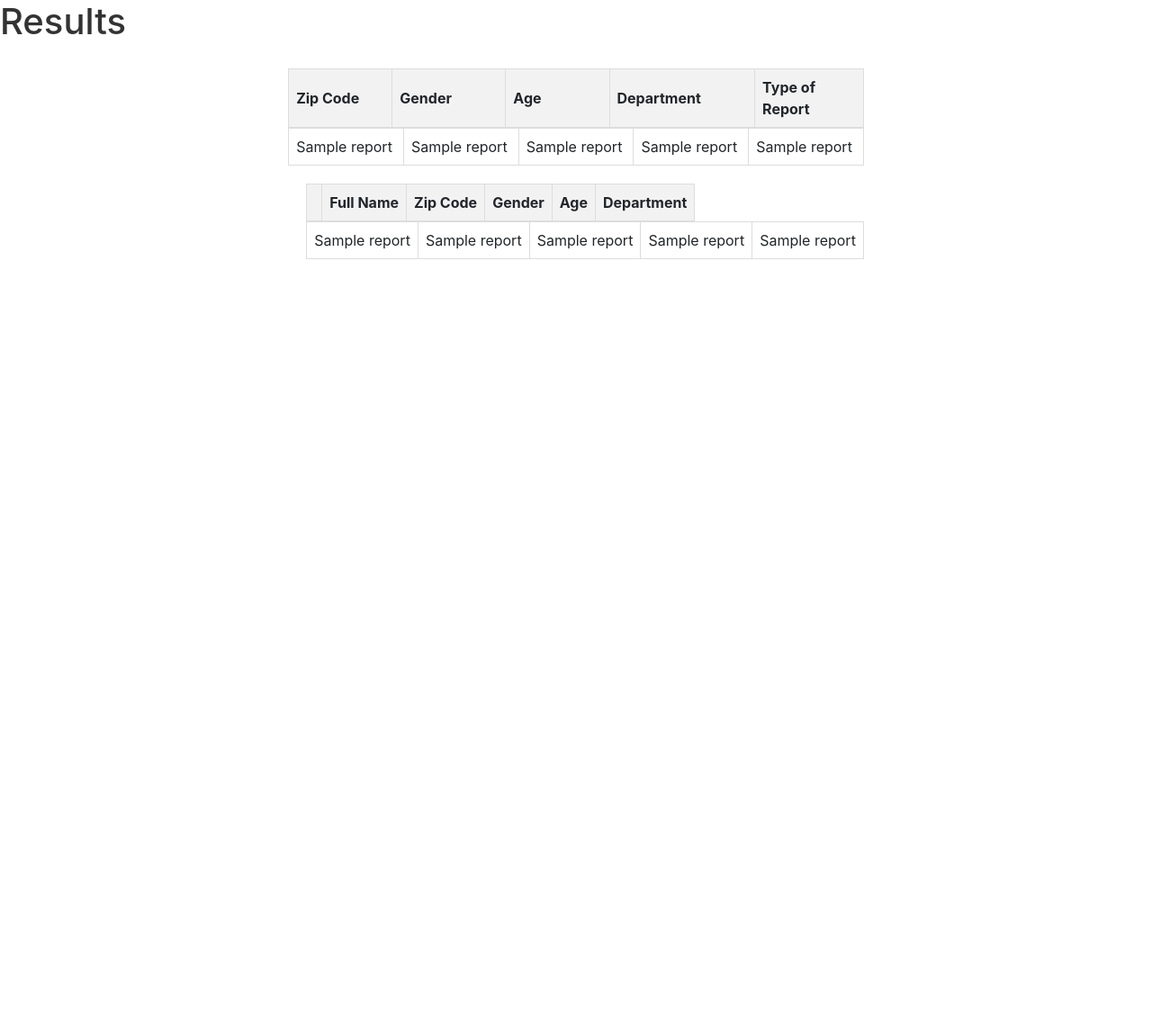
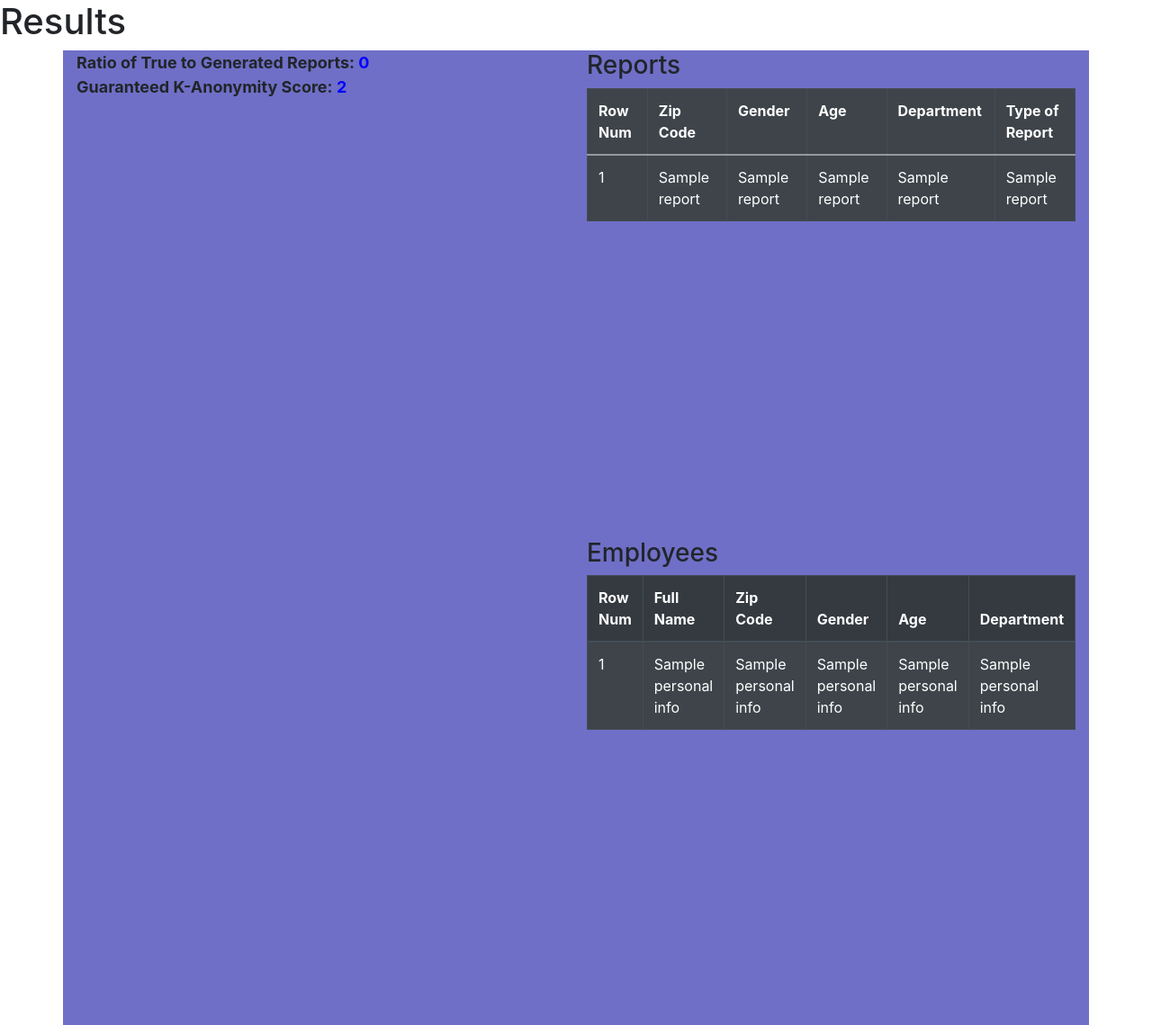
Before and after one commit to BusherBridi/PrivacyEngineerinProject, a Flask app: page /results in a window 1280 px wide. Shown: the whole page at 90% size. Before the commit the page ends 288 px from the top, so only its background shows below. Run offline with Flask 3, Linux system fonts and the light colour scheme; a database or web service that is not in the repository returns one stand-in record (values such as "Sample title"); data that the repository does not hold is empty; some libraries are stand-ins or nearby versions.

Commit message:
added features

```diff
--- a/Privacy Engineering Project/Server/app.py
+++ b/Privacy Engineering Project/Server/app.py
@@ -135,7 +135,7 @@
 
     return k, equivalence_classes
 def generate_zip_code():
-    return f"{random.randint(98000, 99999)}"
+    return f"{random.randint(99900, 99999)}"
 
 def generate_dummy_data(num_entries):
     zip_codes = [generate_zip_code() for _ in range(20)]
@@ -203,7 +203,7 @@
     fetchQuery = pd.read_sql_query("SELECT * FROM reports", connection)
     connection.commit()
     df = pd.DataFrame(fetchQuery, columns=["zip_code", "gender", "age", "department", "type_of_report"])
-    kScore, eqv_classes = calculateKScore(df, ["gender"])
+    kScore, eqv_classes = calculateKScore(df, ["gender", "department", "type_of_report"])
     print("kscore = " + str(kScore))
 
     while kScore < TARGET_K_SCORE:
@@ -212,8 +212,9 @@
         fetchQuery = pd.read_sql_query("SELECT * FROM reports", connection)
         connection.commit()
         df = pd.DataFrame(fetchQuery, columns=["zip_code", "gender", "age", "department", "type_of_report"])
-        kScore, eqv_classes = calculateKScore(df, ["gender"])
-        print("Inserted data: Current KScore = " + str(kScore))
+        kScore, eqv_classes = calculateKScore(df, ["gender", "department", "type_of_report"])
+        print("Inserted data: " + str(fakeData))
+        print("Current KScore = " + str(kScore))
 
     cursor.execute("INSERT INTO reports (full_name, zip_code, gender, social_security, age, employee_number, department, type_of_report, email, phone_number, is_true) VALUES (%s, %s, %s, %s, %s, %s, %s, %s, %s, %s, %s )", (fullName, zipCode, gender, socialSecurityNumber, age, employeeNumber, department, typeOfReport, email, phoneNumber, isTrue))
     cursor.execute("INSERT INTO personal_info (full_name, zip_code, gender, age, department, social_security) VALUES (%s, %s, %s, %s, %s, %s)", (fullName, zipCode, gender, age, department, socialSecurityNumber))
@@ -229,12 +230,19 @@
     cursor.execute("SELECT * FROM reports;")
     reports_data = cursor.fetchall()
     # today = datetime.today()
-    cursor.execute("SELECT * FROM users;")
-    users_data = cursor.fetchall()
+    cursor.execute("SELECT * FROM personal_info;")
+    personal_info = cursor.fetchall()
+    cursor.execute("SELECT COUNT(*) FROM reports WHERE is_true = true;")
+    true_count = cursor.fetchone()[0]
+    cursor.execute("SELECT COUNT(*) FROM reports WHERE is_true = false;")
+    false_count = cursor.fetchone()[0]
     connection.commit()
     connection.close()
+    total_count = true_count + false_count
+    ratio = true_count / total_count if total_count > 0 else 0
+    ratio = round(ratio, 3)
     # print(table_data[0])
-    return render_template('results.html',reports_data = reports_data, users_data=users_data)
+    return render_template('results.html',reports_data = reports_data, personal_info=personal_info, ratio=ratio, kScore = TARGET_K_SCORE)
 
 
 @app.route('/test')
--- a/Privacy Engineering Project/Server/static/results.css
+++ b/Privacy Engineering Project/Server/static/results.css
@@ -1,102 +1,30 @@
-/* Adjusted CSS for the Results page */
-
 body {
-    font-family: 'Arial', sans-serif;
-    background-color: #f4f4f4;
-    margin: 0;
-    padding: 0;
+    background-color: red;
+  }
+  .selected {
+    background-color: #007bff !important; /* Use !important to override the striped background color */
+    color: #ffffff; /* Change this color to your desired text color for the selected row */
+}
+.my-custom-scrollbar {
+    position: relative;
+    height: 500px;
+    overflow: auto;
+    }
+    .table-wrapper-scroll-y {
+    display: block;
+    }
+.container {
+    background-color: rgb(111, 111, 199);
 }
 
-.results-container {
-    display: flex;
-    justify-content: space-around; /* Adjust as needed */
+.fw-bold {
+    font-size: large;
 }
 
-.table-wrapper {
-    /* Remove the margin-left for spacing */
+.true-ratio{
+    color: blue;
 }
 
-/* Add other styles as needed */
-
-h1 {
-    color: #333;
+.k-score{
+    color: blue;
 }
-
-table {
-    width: 100%;
-    border-collapse: collapse;
-    margin-top: 20px;
-}
-
-th, td {
-    border: 10px solid #ddd;
-    padding: 8px;
-    text-align: left;
-}
-
-th {
-    background-color: #f2f2f2;
-    transition: background-color 0.3s;  /* Add a smooth transition effect */
-}
-
-th:hover {
-    background-color: #ddd;  /* Highlighted color on hover */
-}
-
-tr:hover {
-    background-color: #f5f5f5;
-}
-
-/* Additional styles for selected headers outside the container */
-#selected-headers {
-    margin-top: 20px;
-    font-weight: bold;
-    text-align: center;  /* Center the text */
-    padding: 10px;  /* Add some padding for better visibility */
-    background-color: #f2f2f2;  /* Background color for better contrast */
-    border-radius: 8px;
-    box-shadow: 0 0 5px rgba(0, 0, 0, 0.1);
-}
-#pagination-container {
-    margin-top: 10px;
-}
-
-.hidden-row {
-    display: none;
-}
-
-/* Add this to your results.css file */
-
-.results-container .table-container {
-    max-height: 400px; /* Set a maximum height for scrolling */
-    overflow: auto; /* Enable scrolling */
-}
-
-.results-container table {
-    width: 100%;
-    border-collapse: collapse;
-}
-
-.results-container thead, .results-container tbody {
-    display: block;
-}
-
-.results-container tbody {
-    overflow-y: auto;
-    max-height: 300px; /* Set a maximum height for vertical scrolling */
-}
-
-.results-container th, .results-container td {
-    padding: 8px;
-    text-align: left;
-    border: 1px solid #ddd;
-}
-
-.results-container th {
-    background-color: #f2f2f2;
-}
-
-/* Additional styles for the second table */
-.results-container .table-wrapper:nth-child(2) {
-    margin-left: 20px; /* Adjust as needed for spacing between tables */
-}
--- a/Privacy Engineering Project/Server/static/results.js
+++ b/Privacy Engineering Project/Server/static/results.js
@@ -1,88 +1,63 @@
-document.addEventListener('DOMContentLoaded', function () {
-    const headers = document.querySelectorAll('th');
+document.addEventListener("DOMContentLoaded", function () {
+    // Get the tables
+    var employeesTable = document.getElementById("employeesTable");
+    var reportsTable = document.getElementById("reportsTable");
 
-    // Add click event listener to each header
-    headers.forEach(header => {
-        header.addEventListener('click', function () {
-            // Toggle the 'selected' class on click
-            this.classList.toggle('selected');
-
-            // Display selected headers
-            displaySelectedHeaders();
-
-            // Recalculate and display K-Score
-            displayKScore();
-        });
+    // Add click event listener to the employees table
+    employeesTable.addEventListener("click", function (event) {
+        handleRowClick(event, employeesTable);
     });
 
-    // Function to display selected headers
-    function displaySelectedHeaders() {
-        const headers = document.querySelectorAll('th');  // Include this line
-        const selectedHeaders = Array.from(headers)
-            .filter(header => header.classList.contains('selected'))
-            .map(header => header.textContent);
+    // Function to handle row clicks for the employees table
+    function handleRowClick(event, table) {
+        var target = event.target;
 
-        // Update the content of the element with id 'selected-headers'
-        const selectedHeadersElement = document.getElementById('selected-headers');
-        if (selectedHeadersElement) {
-            const title = selectedHeaders.length > 0 ? 'Selected Headers: ' : 'Selected Headers:';
-            selectedHeadersElement.textContent = title + selectedHeaders.join(', ');
+        // Check if the clicked element is a table cell
+        if (target.tagName === "TD") {
+            // Remove existing selection
+            var selectedRows = table.querySelectorAll("tbody tr.selected");
+            selectedRows.forEach(function (row) {
+                row.classList.remove("selected");
+            });
 
-            // Show the Remove button if there are selected headers
-            const removeButton = document.getElementById('remove-button');
-            if (removeButton) {
-                removeButton.style.display = selectedHeaders.length > 0 ? 'inline-block' : 'none';
+            // Get the clicked row
+            var currentRow = target.parentNode;
+
+            // Add a class to highlight the selected row
+            currentRow.classList.add("selected");
+
+            // Get the row data
+            var rowData = [];
+            var cells = currentRow.getElementsByTagName("td");
+
+            for (var i = 0; i < cells.length; i++) {
+                rowData.push(cells[i].innerText);
             }
+
+            // Log the rowData to the console (replace with your actual logic)
+            console.log("Selected Row Data (Employees):", rowData);
+
+            // Access data from the Reports table (call the function)
+            var reportsData = getReportsTableData();
+            console.log("Data from Reports Table:", reportsData);
         }
     }
 
-    // Function to calculate and display K-Score
-    function displayKScore() {
-        const kScore = calculateKScore();
-        console.log('K-Score:', kScore);
+    // Function to get data from the Reports table
+    function getReportsTableData() {
+        var reportsData = [];
+        var rows = reportsTable.querySelectorAll("tbody tr");
 
-        // Update the content of the element with id 'k-score'
-        const kScoreElement = document.getElementById('k-score');
-        if (kScoreElement) {
-            kScoreElement.textContent = 'K-Score: ' + kScore;
-        }
+        rows.forEach(function (row) {
+            var rowData = [];
+            var cells = row.getElementsByTagName("td");
+
+            for (var i = 0; i < cells.length; i++) {
+                rowData.push(cells[i].innerText);
+            }
+
+            reportsData.push(rowData);
+        });
+        return reportsData;
     }
-
-    function calculateKScore() {
-            const headers = document.querySelectorAll('th.selected');
-            const columns = Array.from(headers).map(header => Array.from(headers).indexOf(header) + 1);
-
-            const uniqueValuesList = columns.map(columnIndex => {
-                const uniqueValues = new Set();
-                const rows = document.querySelectorAll('tbody tr');
-
-                rows.forEach(row => {
-                    const value = row.querySelector(`td:nth-child(${columnIndex})`).textContent;
-                    uniqueValues.add(value);
-                });
-
-                return uniqueValues.size;
-            });
-
-            console.log(uniqueValuesList);
-        }
-
-
-    // Remove button click event listener
-    const removeButton = document.getElementById('remove-button');
-    if (removeButton) {
-        removeButton.addEventListener('click', function () {
-            // Your logic to remove data based on selected headers goes here
-            // ...
-
-            // Optionally, clear selected headers and update display
-            headers.forEach(header => header.classList.remove('selected'));
-            displaySelectedHeaders();
-            displayKScore();
-        });
-    }
-
-    // Initial display of selected headers and K-Score
-    displaySelectedHeaders();
-    displayKScore();
 });
--- a/Privacy Engineering Project/Server/templates/results.html
+++ b/Privacy Engineering Project/Server/templates/results.html
@@ -1,5 +1,6 @@
 <!DOCTYPE html>
 <html lang="en">
+
 
 <head>
     <meta charset="UTF-8">
@@ -16,103 +17,75 @@
 
 <body>
     <h1>Results</h1>
-    <div class="results-container">
+    <div class="container">
+        <div class="row">
+            <div class="col">
+                <b class ="fw-bold" >Ratio of True to Generated Reports: <span class = "true-ratio">{{ratio}}</span></b>
+                <br>
+                <b class ="fw-bold"  >Guaranteed K-Anonymity Score: <span class = "k-score">{{ kScore }}</span></b>
+            </div>
+            <div class="col">
 
+                <!-- Display results -->
+                <h3>Reports</h3>
+                <div class="table-wrapper-scroll-y my-custom-scrollbar">
+                    <table class="table table-dark table-striped table-bordered " id = "reportsTable">
 
-        <!-- Wrap the table inside a container div -->
-        <div class="table-wrapper">
-            <div class="table-container">
-                <!-- Display results -->
-                <table>
-                    <thead>
                         <tr>
-                            <!-- <th style="width: 10%;"></th> -->
-                            <th style="width: 10%;">Zip Code</th>
-                            <th style="width: 10%;">Gender</th>
-                            <th style="width: 10%;">Age</th>
-                            <th style="width: 10%;">Department</th>
-                            <th style="width: 10%;">Type of Report</th>
-                            <!-- <th>Email</th> -->
-                            <!-- <th>Phone Number</th> -->
+                            <th>Row Num</th>
+                            <th>Zip Code</th>
+                            <th>Gender</th>
+                            <th>Age</th>
+                            <th>Department</th>
+                            <th>Type of Report</th>
                         </tr>
                         </thead>
                         <tbody>
                             {% for result in reports_data %}
                             <tr>
-                            <!-- <td style="width: 10%">{{ result[0] }}</td> -->
-                            <td style="width: 10%">{{ result[2] }}</td>
-                            <td style="width: 10%">{{ result[3] }}</td>
-                            <td style="width: 10%">{{ result[5] }}</td>
-                            <td style="width: 10%">{{ result[7] }}</td>
-                            <td style="width: 10%">{{ result[8] }}</td>
-                            <!-- <td>{{ result[9] }}</td> -->
-                            <!-- <td>{{ result[10] }}</td> -->
+                                <td>{{ result[0] }}</td>
+                                <td>{{ result[2] }}</td>
+                                <td>{{ result[3] }}</td>
+                                <td>{{ result[5] }}</td>
+                                <td>{{ result[7] }}</td>
+                                <td>{{ result[8] }}</td>
                             </tr>
                             {% endfor %}
                         </tbody>
                     </table>
                 </div>
-            <!-- Add another table next to it -->
-            <div class="table-wrapper">
-                <div class="table-container">
-                    <table>
-                        <thead>
+                <h3>Employees</h3>
+                <div class="table-wrapper-scroll-y my-custom-scrollbar">
+
+                    <table class="table table-dark table-striped table-bordered" id="employeesTable">
+                        <thead class="thead-dark">
                             <tr>
-                                <th></th>
-                                <!-- <th>Full Name</th> -->
+                                <th>Row Num</th>
                                 <th>Full Name</th>
-                                <th >Zip Code</th>
-                                <th >Gender</th>
-                                <th >Age</th>
-                                <th> Department</th>
-                                <!-- <th style="width: 10%;">Department</th> -->
-                                <!-- <th>Social Security</th> -->
-                                <!-- <th>Email</th> -->
-                                <!-- <th>Phone Number</th> -->
+                                <th>Zip Code</th>
+                                <th>Gender</th>
+                                <th>Age</th>
+                                <th>Department</th>
                             </tr>
                         </thead>
                         <tbody>
-                            {% for result in reports_data %}
+                            {% for result in personal_info %}
                             <tr>
-                                <!-- <td style="width: 10%">{{ result[0] }}</td> -->
-                                <td >{{ result[1] }}</td>
-                                <td >{{ result[2] }}</td>
-                                <td >{{ result[3] }}</td>
-                                <td >{{ result[5] }}</td>
-                                <td >{{ result[7] }}</td>
-                                <!-- <td style="width: 10%">{{ result[8] }}</td> -->
+                                <td>{{ result[0] }}</td>
+                                <td>{{ result[4] }}</td>
+                                <td>{{ result[5] }}</td>
+                                <td>{{ result[6] }}</td>
+                                <td>{{ result[8] }}</td>
+                                <td>{{ result[10] }}</td>
                             </tr>
                             {% endfor %}
                         </tbody>
                     </table>
                 </div>
             </div>
-
-            <!-- Other content as needed -->
         </div>
     </div>
 
-    <!-- Display selected headers under the container -->
-    <!-- <p id="selected-headers">Selected Headers:</p> -->
-
-    <!-- Remove button -->
-    <!-- <button id="remove-button" style="display: none;">Remove</button> -->
-    <!-- Display selected headers and K-Score -->
-    <!-- <div class="selected-headers">
-        <p id="selected-headers">Selected Headers:</p>
-        <p id="k-score">K-Score: </p> -->
-    <!-- </div>
-    </div> -->
-    <!-- Display selected headers under the container -->
-    <!-- <p id="selected-headers">Selected Headers:</p>
-
-    Remove button -->
-    <!-- <button id="remove-button" style="display: none;">Remove</button> -->
-    <!-- Display selected headers and K-Score -->
-    <!-- <div class="selected-headers">
-        <p id="selected-headers">Selected Headers:</p>
-        <p id="k-score">K-Score: </p>
-    </div> -->
 </body>
 
 </html>
```
Lines whose indentation alone changed are shown as unchanged.
